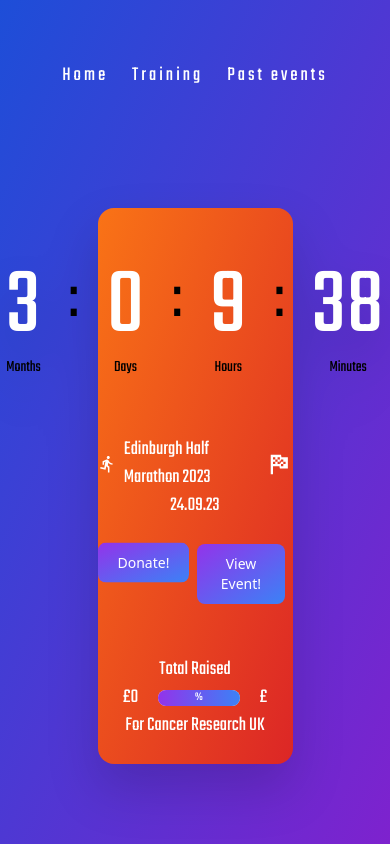
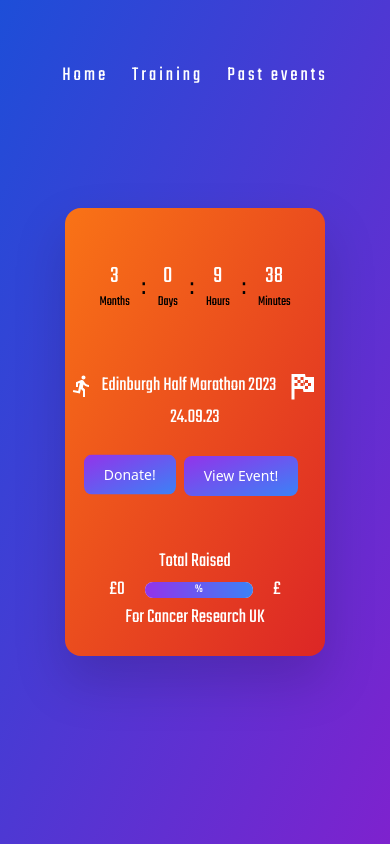
Before and after one commit to callumbuttery/marathon-tracker, a React (Vite) app: page / in a window 390 px wide. Built offline with nearby package versions, Linux system fonts and the light colour scheme; no server answers.

Commit message:
Feat: make countdown mobile friendly

```diff
--- a/src/components/CountDown.tsx
+++ b/src/components/CountDown.tsx
@@ -17,34 +17,34 @@ export const CountDown: React.FC = () => {
     });
 
     return (
-        <div className="flex justify-center items-center mt-10 mb-10">
-            <div className="grid grid-flow-col gap-5 text-center auto-cols-max">
+        <div className="flex justify-center items-center mt-10 mb-10 ">
+            <div className="grid grid-flow-col gap-5 text-center auto-cols-max max-md:gap-1">
                 <div className="flex flex-col p-2 bg-neutral rounded-box text-neutral-content">
-                    <span className="countdown font-teko text-8xl text-white">
+                    <span className="countdown font-teko text-8xl text-white max-md:text-2xl">
                         <span>{Months}</span>
                     </span>
-                    <span className='text-black font-teko'>Months</span>
+                    <span className='text-black font-teko max-md:text-sm'>Months</span>
                 </div>
-                <div className='flex justify-center mt-5 text-6xl font-teko'>:</div>
+                <div className='flex justify-center mt-5 text-6xl font-teko max-md:text-2xl'>:</div>
                 <div className="flex flex-col p-2 bg-neutral rounded-box">
-                    <span className="countdown font-teko text-8xl text-white">
+                    <span className="countdown font-teko text-8xl text-white max-md:text-2xl">
                         <span>{days}</span>
                     </span>
-                    <span className='text-black font-teko'>Days</span>
+                    <span className='text-black font-teko max-md:text-sm'>Days</span>
                 </div>
-                <div className='flex justify-center mt-5 text-6xl font-teko'>:</div>
+                <div className='flex justify-center mt-5 text-6xl font-teko max-md:text-2xl'>:</div>
                 <div className="flex flex-col p-2 bg-neutral rounded-box text-neutral-content">
-                    <span className="countdown font-teko text-8xl text-white">
+                    <span className="countdown font-teko text-8xl text-white max-md:text-2xl">
                         <span>{hours}</span>
                     </span>
-                    <span className='text-black font-teko'>Hours</span>
+                    <span className='text-black font-teko max-md:text-sm'>Hours</span>
                 </div>
-                <div className='flex justify-center mt-5 text-6xl font-teko'>:</div>
+                <div className='flex justify-center mt-5 text-6xl font-teko max-md:text-2xl'>:</div>
                 <div className="flex flex-col p-2 bg-neutral rounded-box text-neutral-content">
-                    <span className="countdown font-teko text-8xl text-white">
+                    <span className="countdown font-teko text-8xl text-white max-md:text-2xl">
                         <span>{minutes}</span>
                     </span>
-                    <span className='text-black font-teko'>Minutes</span>
+                    <span className='text-black font-teko max-md:text-sm'>Minutes</span>
                 </div>
             </div>
         </div>
--- a/src/pages/Landing.tsx
+++ b/src/pages/Landing.tsx
@@ -11,7 +11,7 @@ export const Landing: React.FC = () => {
     return (
         <div>
             <div className="h-screen bg-gradient-to-tl from-purple-700 to-blue-700 pt-52 pb-24">
-                <div className="w-6/12 mx-auto rounded-2xl pb-2 pt-1 bg-gradient-to-br from-orange-500 to-red-600 drop-shadow-2xl">
+                <div className="w-6/12 mx-auto rounded-2xl pb-2 pt-1 bg-gradient-to-br from-orange-500 to-red-600 drop-shadow-2xl max-md:w-8/12">
                     <CountDown />
                     <div className="flex justify-center items-center font-teko text-xl mt-12 text-white">
                         <Icon path={mdiRun} size={1} color={'white'} />
```
